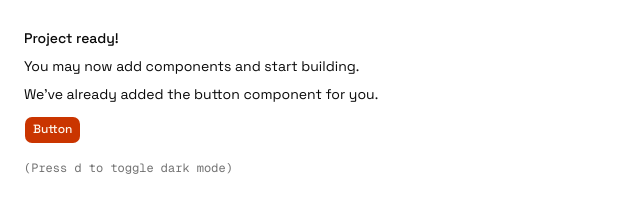
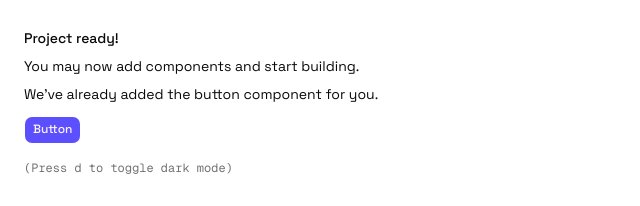
Before and after one commit to Samrajya9/paurakh-travels, a Next.js app: page / in a window 1280 px wide. Shown: the top 206 px of the page, without its empty margins (0-640 px from the left). Built offline with nearby package versions, Linux system fonts and the light colour scheme.

Commit message:
update primiary

```diff
--- a/src/app/globals.css
+++ b/src/app/globals.css
@@ -54,7 +54,8 @@
   --card-foreground: oklch(0.145 0 0);
   --popover: oklch(1 0 0);
   --popover-foreground: oklch(0.145 0 0);
-  --primary: oklch(55.423% 0.19216 35.473);
+  /* --primary: oklch(55.423% 0.19216 35.473); */
+  --primary: oklch(55.522% 0.24921 277.562);
   --primary-foreground: oklch(0.98 0.016 73.684);
   --secondary: oklch(0.967 0.001 286.375);
   --secondary-foreground: oklch(0.21 0.006 285.885);
--- a/src/app/layout.tsx
+++ b/src/app/layout.tsx
@@ -2,9 +2,12 @@ import { Geist, Geist_Mono, Space_Grotesk } from "next/font/google"
 
 import "./globals.css"
 import { ThemeProvider } from "@/components/theme-provider"
-import { cn } from "@/lib/utils";
+import { cn } from "@/lib/utils"
 
-const spaceGrotesk = Space_Grotesk({subsets:['latin'],variable:'--font-sans'})
+const spaceGrotesk = Space_Grotesk({
+  subsets: ["latin"],
+  variable: "--font-sans",
+})
 
 const fontMono = Geist_Mono({
   subsets: ["latin"],
@@ -20,7 +23,12 @@ export default function RootLayout({
     <html
       lang="en"
       suppressHydrationWarning
-      className={cn("antialiased", fontMono.variable, "font-sans", spaceGrotesk.variable)}
+      className={cn(
+        "antialiased",
+        fontMono.variable,
+        "font-sans",
+        spaceGrotesk.variable
+      )}
     >
       <body cz-shortcut-listen="true">
         <ThemeProvider>{children}</ThemeProvider>
```
Also changed, not shown: 2 other files (tests, documents, lock files or other folders).
